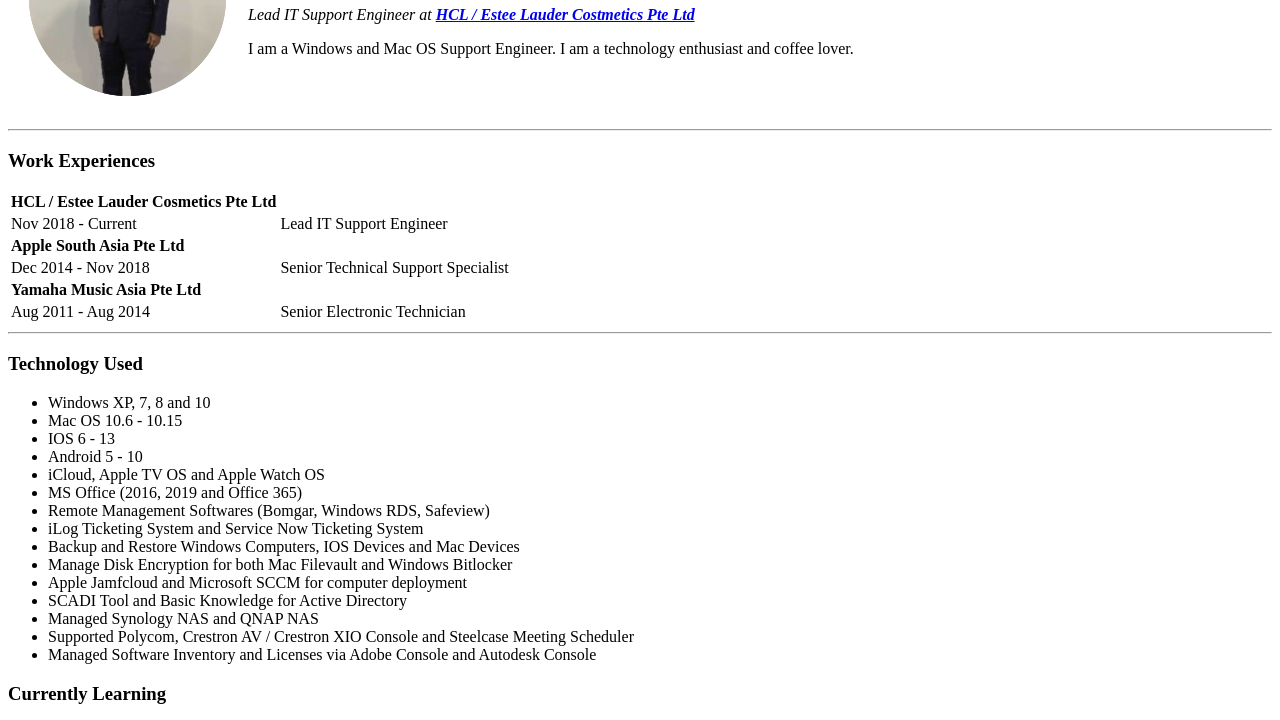
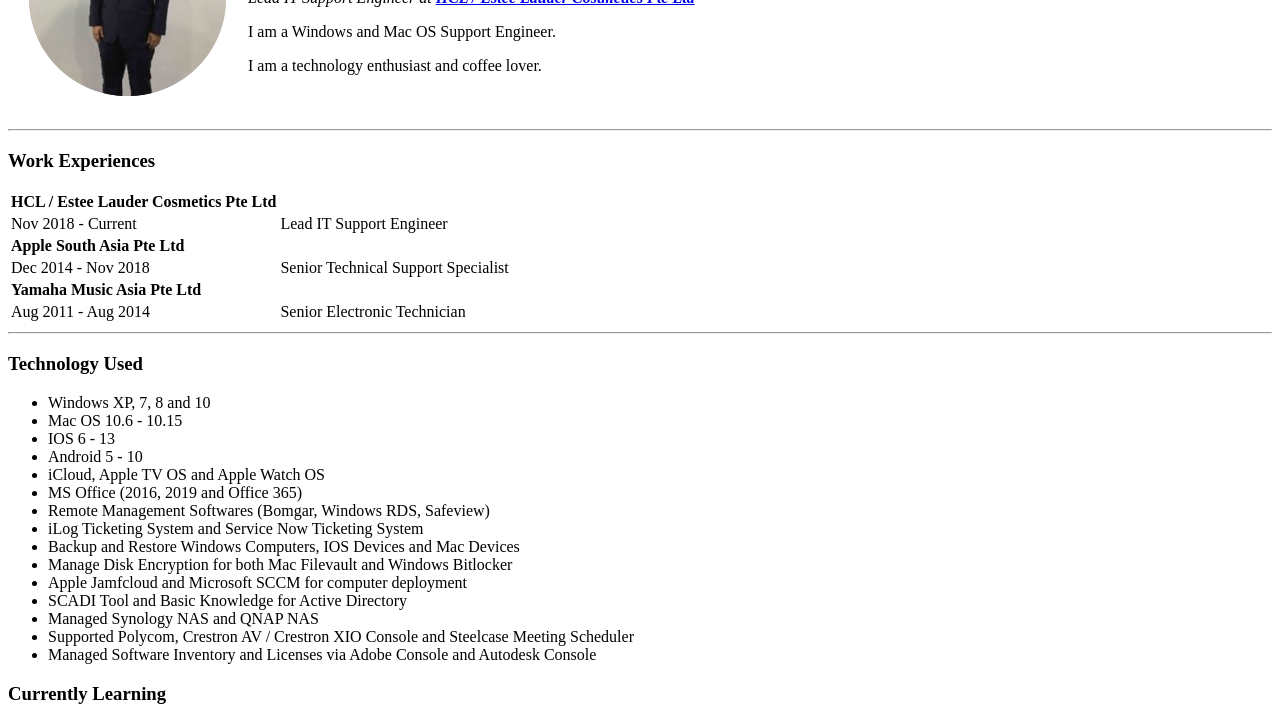
Before and after one commit to lim-peter/cv, a plain HTML site: page index.html in a window 1280 px wide. Shown: the part 129-849 px from the top of the page. Drawn offline with Linux system fonts and the light colour scheme.

Commit message:
Changes to index.html

```diff
--- a/index.html
+++ b/index.html
@@ -12,7 +12,8 @@
     <td>
       <h1>Peter Lim</h1>
       <p><em>Lead IT Support Engineer at <strong><a href="https://www.hcltech.com/">HCL / Estee Lauder Costmetics Pte Ltd</a></em></strong></p>
-      <p>I am a Windows and Mac OS Support Engineer. I am a technology enthusiast and coffee lover.</p>
+      <p>I am a Windows and Mac OS Support Engineer.</p>
+      <p>I am a technology enthusiast and coffee lover.</p>
     </td>
   </table>
   <hr>
```
